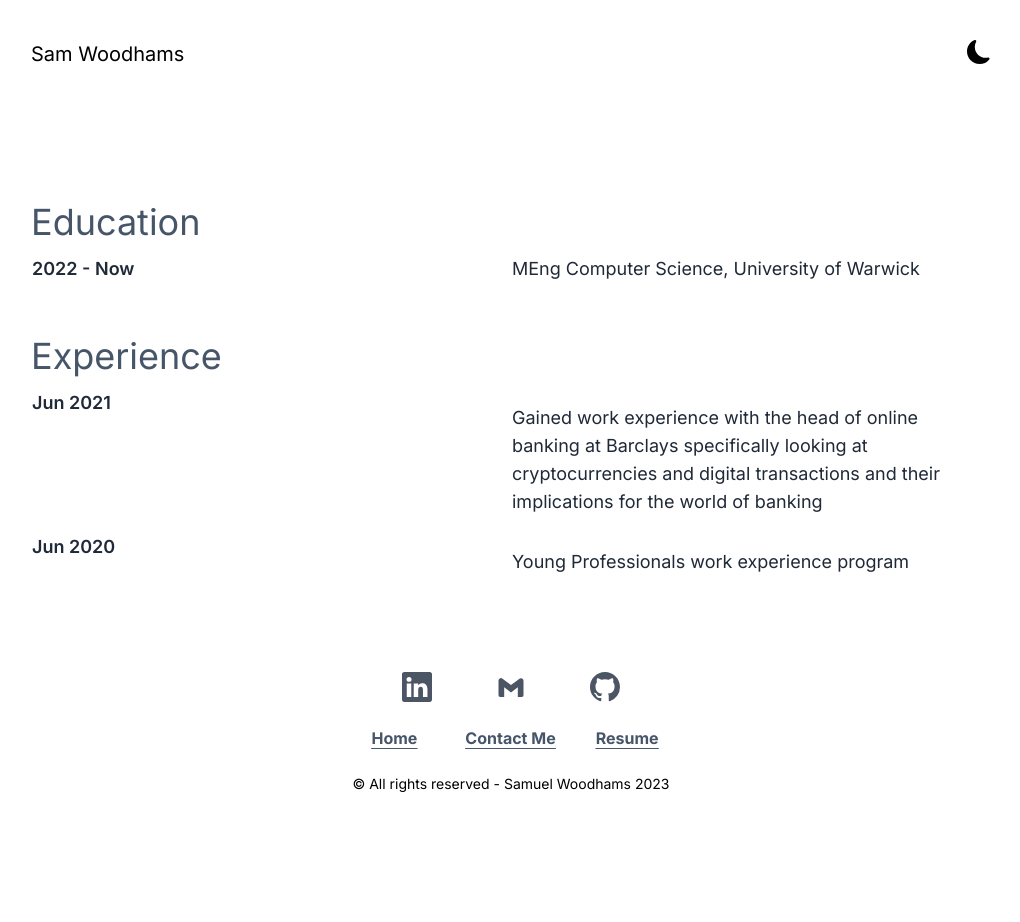
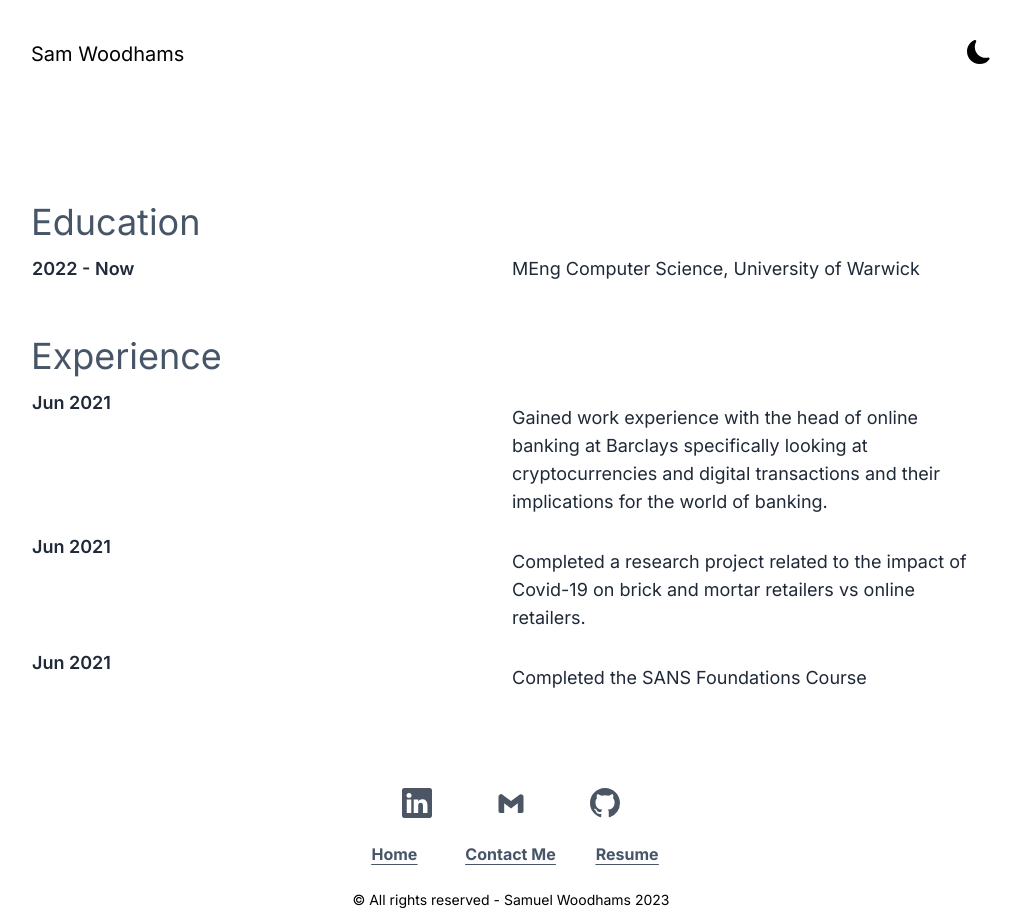
Before and after one commit to samwoodhams/samwoodhams.com, a Next.js app: page /resume in a window 1280 px wide. Shown: the whole page, without its empty margins (129-1149 px from the left). Before the commit the page ends 806 px from the top, so only its background shows below. Built offline with nearby package versions, Linux system fonts and the light colour scheme.

Commit message:
Update resume section

```diff
--- a/app/resume/page.tsx
+++ b/app/resume/page.tsx
@@ -42,12 +42,17 @@ return (
                   <tbody>
                     <tr>
                       <td className="align-top font-semibold">Jun 2021</td>
-                      <td className="py-2 md:py-4">Gained work experience with the head of online banking at Barclays specifically looking at cryptocurrencies and digital transactions and their implications for the world of banking</td>
+                      <td className="py-2 md:py-4">Gained work experience with the head of online banking at Barclays specifically looking at cryptocurrencies and digital transactions and their implications for the world of banking.</td>
                     </tr>
                     <tr>
-                      <td className="align-top font-semibold">Jun 2020</td>
-                      <td className="py-2 md:py-4">Young Professionals work experience program</td>
+                      <td className="align-top font-semibold">Jun 2021</td>
+                      <td className="py-2 md:py-4">Completed a research project related to the impact of Covid-19 on brick and mortar retailers vs online retailers.</td>
                     </tr>
+                    <tr>
+                      <td className="align-top font-semibold">Jun 2021</td>
+                      <td className="py-2 md:py-4">Completed the SANS Foundations Course</td>
+                    </tr>
+
                   </tbody>
                 </table>
               </div>
```
